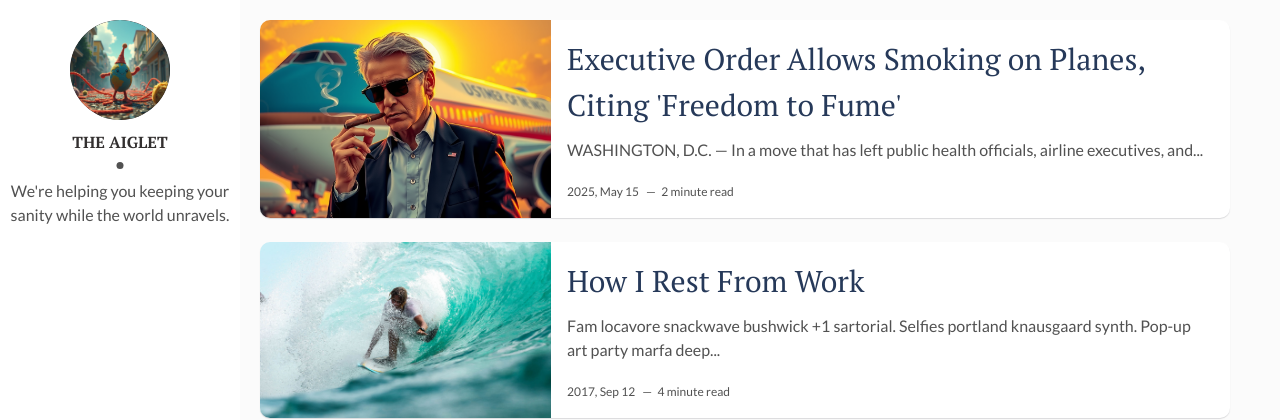
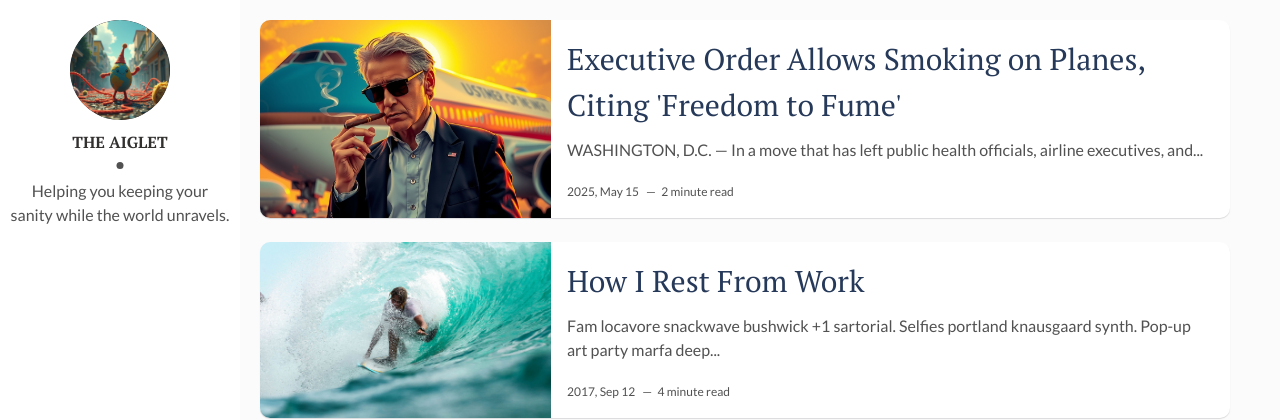
Before and after one commit to bravegeek/theaiglet, a Jekyll site: the page built from index.html, in a window 1280 px wide. Shown: the top 420 px of the page. Built offline with Jekyll 4.4.1, drawn with Linux system fonts in a browser that asks for light colours; the list of posts is cut into pages by our own code.

```diff
--- a/_config.yml
+++ b/_config.yml
@@ -1,6 +1,6 @@
 title: The Aiglet
 description: > # this means to ignore newlines until "baseurl:"
-  We're helping you keeping your sanity while the world unravels.
+ Helping you keeping your sanity while the world unravels.
 permalink: ':title/'
 baseurl: "/" # the subpath of your site, e.g. /blog
 url: "" # the base hostname & protocol for your site, e.g. http://example.com
@@ -9,7 +9,7 @@ site-twitter: #if your site has a twitter account, enter it here
 # Author Settings
 author: The Aiglet # add your name
 author-img: theaiglet.jpg # add your photo
-about-author: We're helping you keeping your sanity while the world unravels. # add description
+about-author: Helping you keeping your sanity while the world unravels. # add description
 social-twitter: # add your Twitter handle
 social-facebook: # add your Facebook handle
 social-github: bravegeek # add your Github handle
```
